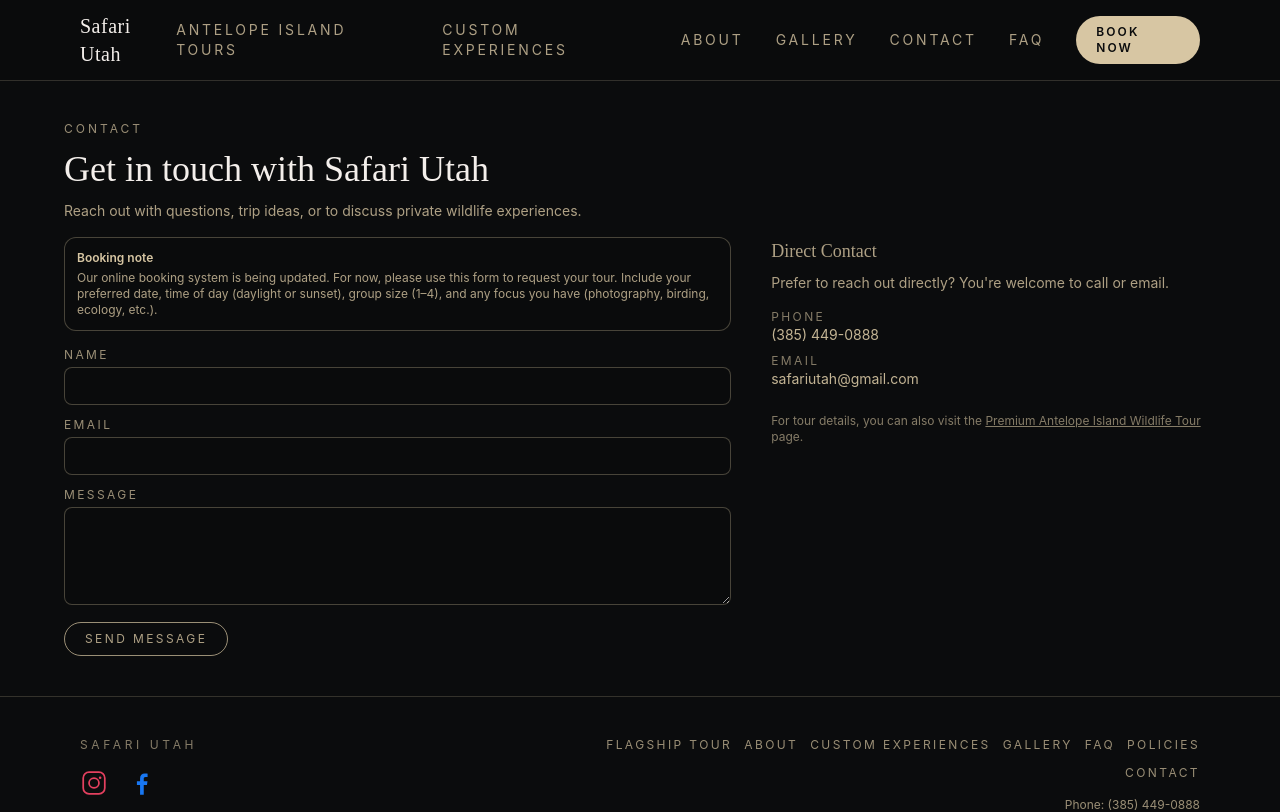
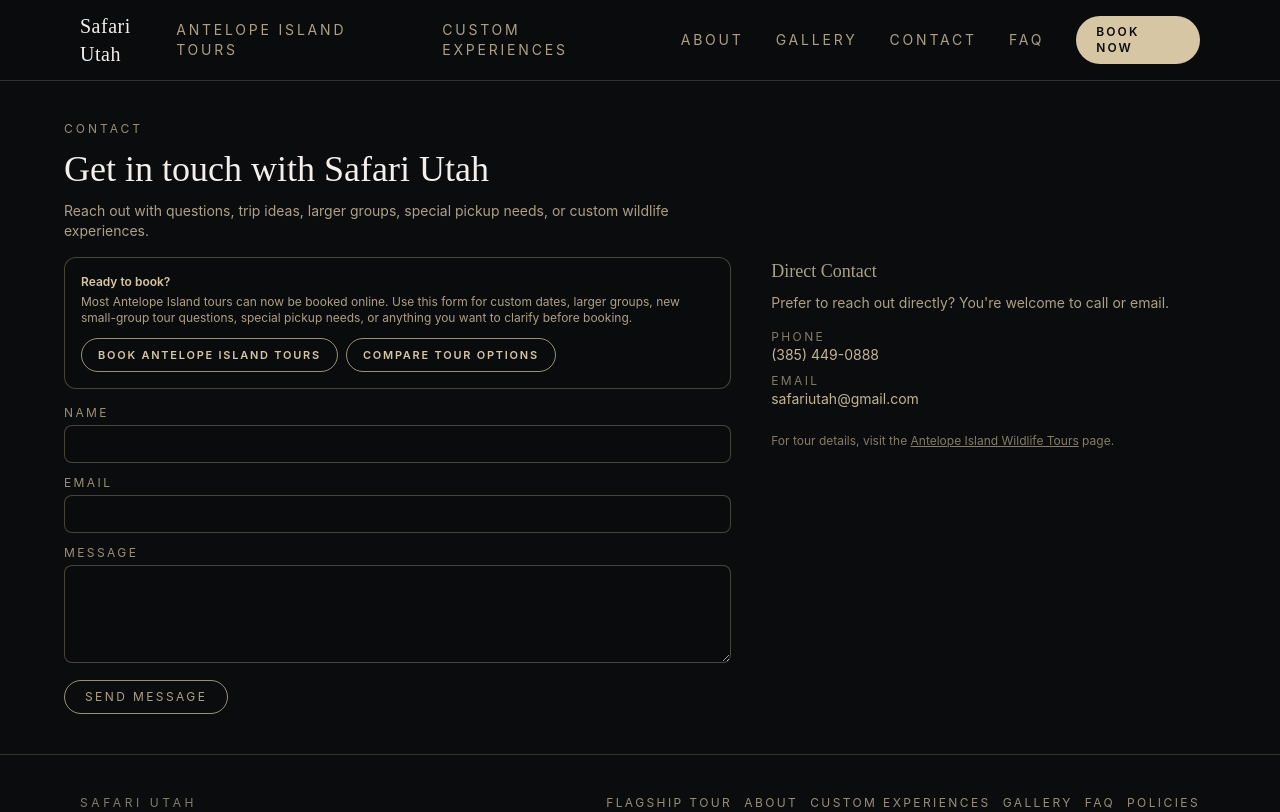
Before and after one commit to Clayton-Andersen/Safari-Utah-Flagship, a Next.js app: page /contact in a window 1280 px wide. Shown: the top 812 px of the page. Built offline with nearby package versions, Linux system fonts and the light colour scheme.

Commit message:
Update contact page booking guidance

```diff
--- a/app/contact/page.tsx
+++ b/app/contact/page.tsx
@@ -1,12 +1,19 @@
+import type { Metadata } from "next";
 import Section from "@/components/shared/Section";
 import ContactForm from "@/components/forms/ContactForm";
 import Link from "next/link";
 
-export const metadata = {
-  title: "Contact | Safari Utah",
+export const metadata: Metadata = {
+  title: "Contact Safari Utah",
   description:
-    "Contact Safari Utah to inquire about private wildlife tours and custom experiences.",
+    "Contact Safari Utah for Antelope Island wildlife tour questions, custom experiences, larger groups, and special pickup needs.",
+  alternates: {
+    canonical: "/contact",
+  },
 };
+
+const buttonClasses =
+  "inline-flex items-center justify-center rounded-full border border-sand/70 px-4 py-2 text-[11px] font-semibold uppercase tracking-[0.16em] text-sand transition hover:bg-sand hover:text-night";
 
 export default function ContactPage() {
   return (
@@ -14,32 +21,33 @@
       <Section
         eyebrow="Contact"
         title="Get in touch with Safari Utah"
-        subtitle="Reach out with questions, trip ideas, or to discuss private wildlife experiences."
+        subtitle="Reach out with questions, trip ideas, larger groups, special pickup needs, or custom wildlife experiences."
       >
-        <div className="grid gap-10 md:grid-cols-[1.5fr,1fr] items-start text-sm text-sand/80">
-          {/* Form */}
+        <div className="grid items-start gap-10 text-sm text-sand/80 md:grid-cols-[1.5fr,1fr]">
           <div>
-            {/* Booking note – always shown for now */}
-            <div className="mb-4 rounded-xl border border-sand/30 bg-night/60 px-3 py-3 text-xs text-sand/80">
-              <p className="font-semibold text-sand">Booking note</p>
+            <div className="mb-4 rounded-xl border border-sand/30 bg-night/60 px-4 py-4 text-xs text-sand/80">
+              <p className="font-semibold text-sand">Ready to book?</p>
               <p className="mt-1">
-                Our online booking system is being updated. For now, please use
-                this form to request your tour. Include your preferred date,
-                time of day (daylight or sunset), group size (1–4), and any
-                focus you have (photography, birding, ecology, etc.).
+                Most Antelope Island tours can now be booked online. Use this form for custom dates, larger groups, new small-group tour questions, special pickup needs, or anything you want to clarify before booking.
               </p>
+              <div className="mt-3 flex flex-wrap gap-2">
+                <Link href="/#book-antelope-island" className={buttonClasses}>
+                  Book Antelope Island Tours
+                </Link>
+                <Link href="/tours/antelope-island#choose-your-tour" className={buttonClasses}>
+                  Compare Tour Options
+                </Link>
+              </div>
             </div>
 
             <ContactForm />
           </div>
 
-          {/* Direct contact info */}
           <div className="space-y-4">
             <div>
-              <h3 className="font-serif text-lg mb-2">Direct Contact</h3>
+              <h2 className="mb-2 font-serif text-lg">Direct Contact</h2>
               <p className="text-sand/80">
-                Prefer to reach out directly? You&apos;re welcome to call or
-                email.
+                Prefer to reach out directly? You&apos;re welcome to call or email.
               </p>
             </div>
 
@@ -48,10 +56,7 @@
                 <span className="block text-xs uppercase tracking-[0.2em] text-sand/60">
                   Phone
                 </span>
-                <a
-                  href="tel:+13854490888"
-                  className="text-sand/90 hover:text-bone"
-                >
+                <a href="tel:+13854490888" className="text-sand/90 hover:text-bone">
                   (385) 449-0888
                 </a>
               </p>
@@ -71,12 +76,9 @@
 
             <div className="pt-2">
               <p className="text-xs text-sand/60">
-                For tour details, you can also visit the{" "}
-                <Link
-                  href="/tours/antelope-island"
-                  className="underline hover:text-bone"
-                >
-                  Premium Antelope Island Wildlife Tour
+                For tour details, visit the {" "}
+                <Link href="/tours/antelope-island" className="underline hover:text-bone">
+                  Antelope Island Wildlife Tours
                 </Link>{" "}
                 page.
               </p>
```
